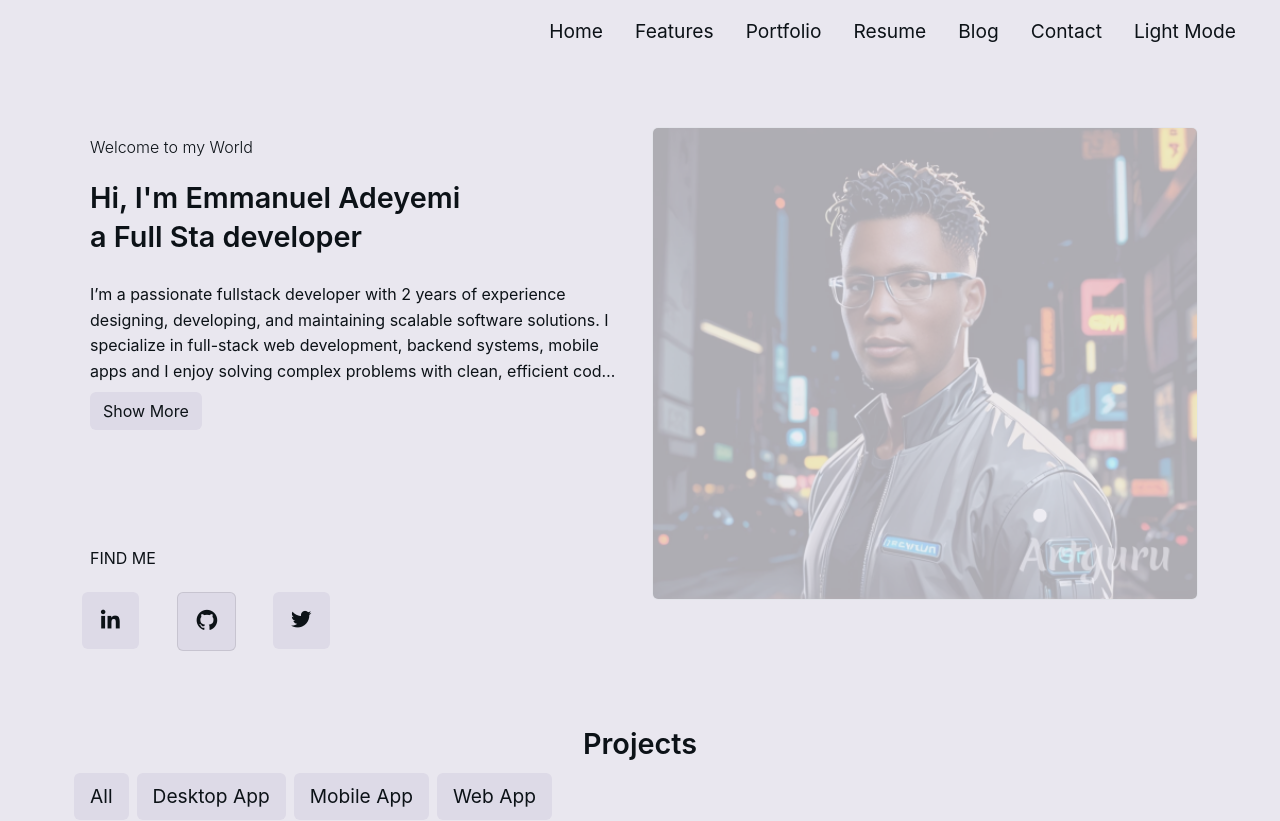
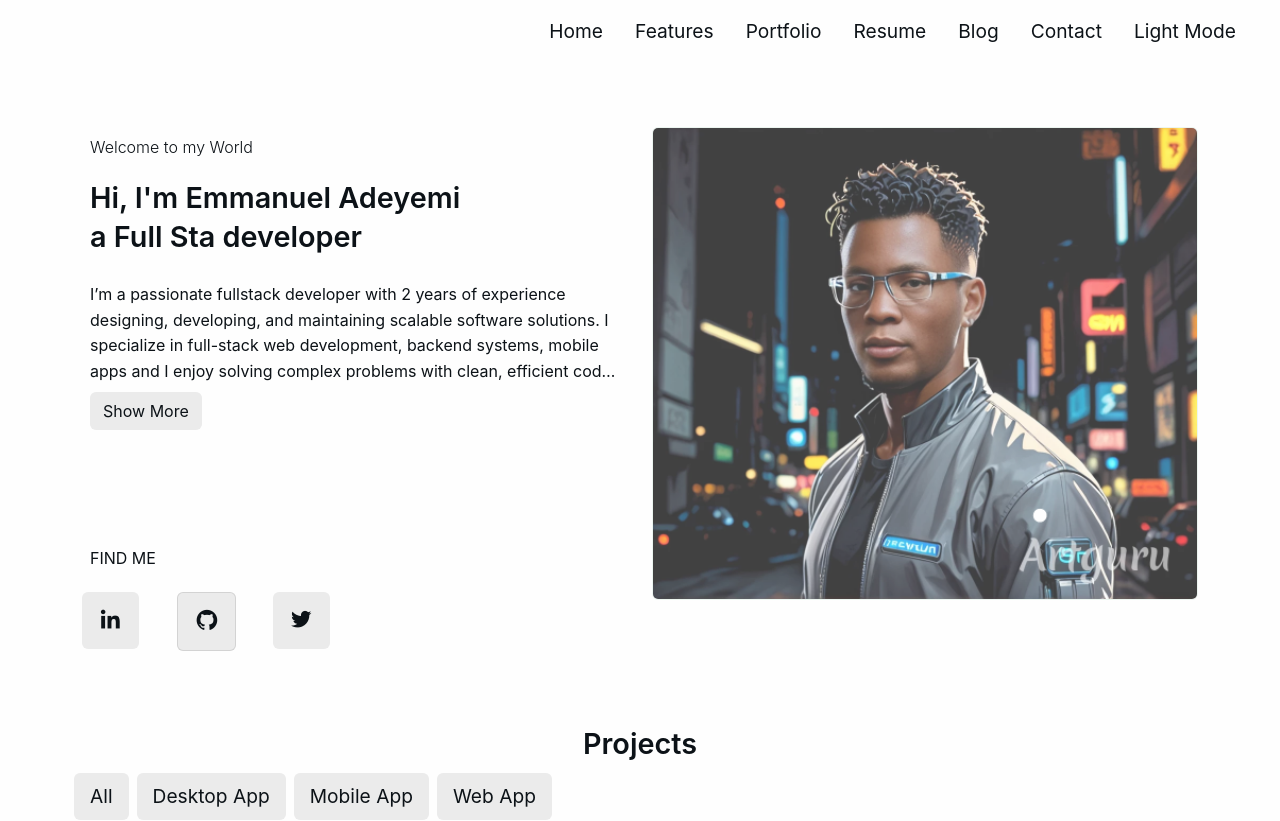
Before and after one commit to cyrus-nodejs/portfolio, a React (Vite) app in the folder Cyrusportfolio/: page / in a window 1280 px wide. Shown: the top 821 px of the page. Built offline with nearby package versions, Linux system fonts and the light colour scheme.

Commit message:
UIbackground

```diff
--- a/Cyrusportfolio/src/index.css
+++ b/Cyrusportfolio/src/index.css
@@ -10,6 +10,7 @@
   box-sizing: border-box;
   text-align: left;
   background: var(--color-background);
+
   line-height: 1.5;
   font-family: 'Inter', sans-serif;
   color: var(--color-text);
@@ -30,10 +31,10 @@
 }
 
 body.light-mode {
-  --color-background: #E9E7EF;
-  --color-sub-background: #DDDAE7;
+  --color-background: #FEFEFE;
+  --color-sub-background: #EBEBEB;
   --color-text: #0c1217;
-  --color-primary: #C8C2D6;
+  --color-primary: #D6D6D6;
   --color-accent: #20294f;
 }
 
@@ -67,10 +68,12 @@
   background: var(--color-sub-background);
 color: var(--color-text);
 }
-
+.form-text {
+  color: var(--color-text);
+}
 .bio-button:hover{
     background: var(--color-primary);
-  color: var(--color-text);
+  color: var(--color-accent);
 
 }
 .feature-icon .bio-icon{
@@ -156,14 +159,17 @@
 
 .form-control{
 background:var(--color-primary) ;
+color:var(--color-text);
 }
 
 .form-control:focus{
 background:var(--color-primary) ;
+color:var(--color-text);
 }
 
 .form-control:hover{
 background:var(--color-primary) ;
+color:var(--color-text);
 }
 
 
@@ -253,7 +259,7 @@
   font-size: 32px;
 
   background: transparent;
-  color: #00171f;
+  color:var(--color-text);
   font-weight: 500;
 }
 
--- a/Cyrusportfolio/src/page/Bio.tsx
+++ b/Cyrusportfolio/src/page/Bio.tsx
@@ -118,7 +118,7 @@
                         effect="blur"
                         src={profile}
                           width="100%"
-                        className="all  rounded-2 profile opacity-25  object-fit-fill border border-success border-opacity-10 rounded"
+                        className="all  rounded-2 profile opacity-75  object-fit-fill border border-success border-opacity-10 rounded"
                      style={{
           zIndex: 0,
           opacity: 0.2, // make it faint
--- a/Cyrusportfolio/src/page/Contact.tsx
+++ b/Cyrusportfolio/src/page/Contact.tsx
@@ -91,7 +91,7 @@
       <Row className="mb-1">
         <Form.Group as={Col} controlId="formGridEmail">
           <Form.Label>YOUR NAME</Form.Label>
-          <Form.Control className="form-text shadow-none text-dark" value={formDetails.name} onChange={(e) => onFormUpdate('name', e.target.value)}  type="text" placeholder="" required/>
+          <Form.Control className="form-text shadow-none " value={formDetails.name} onChange={(e) => onFormUpdate('name', e.target.value)}  type="text" placeholder="" required/>
         </Form.Group>
 
         <Form.Group as={Col} controlId="formGridPassword">
```
